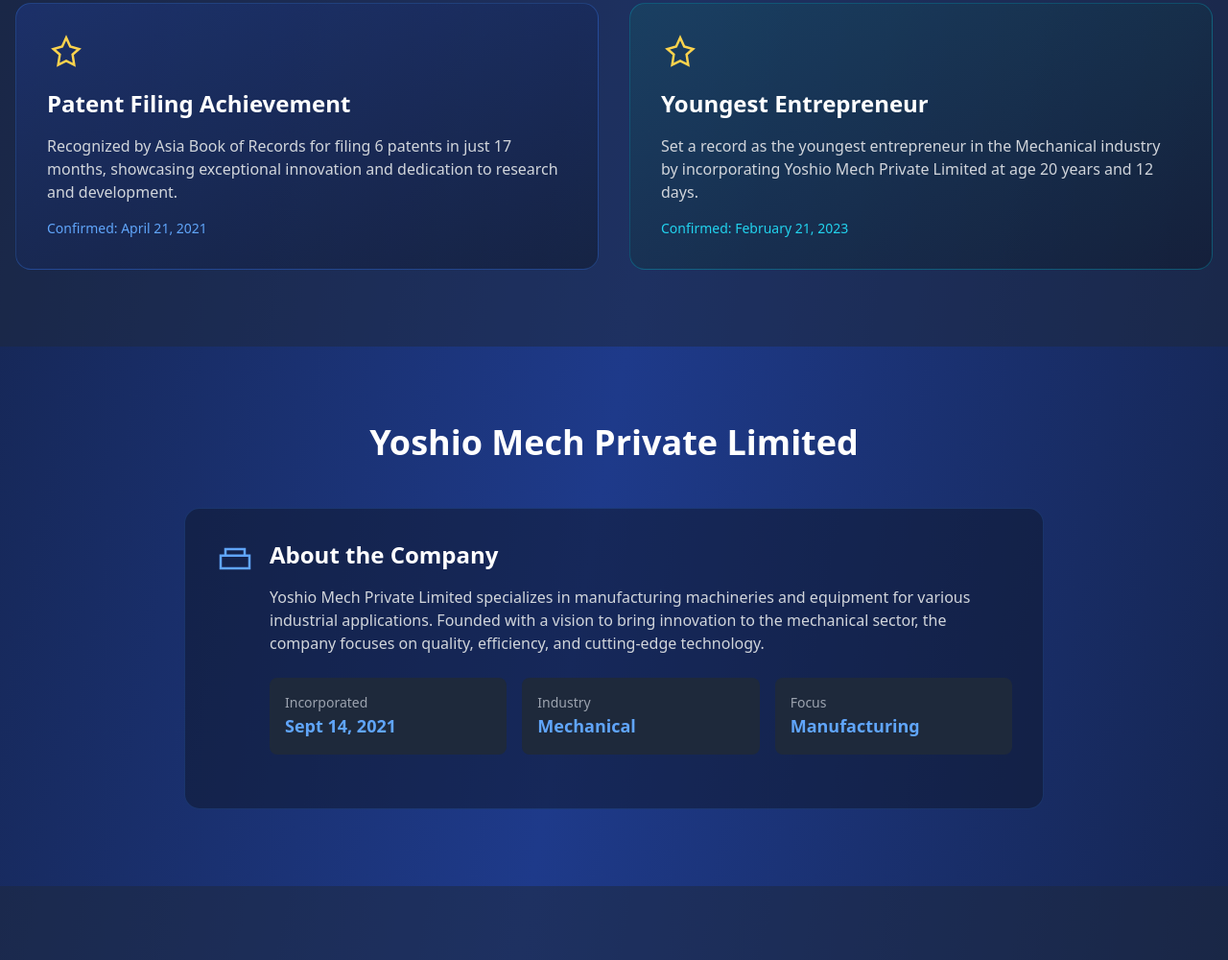
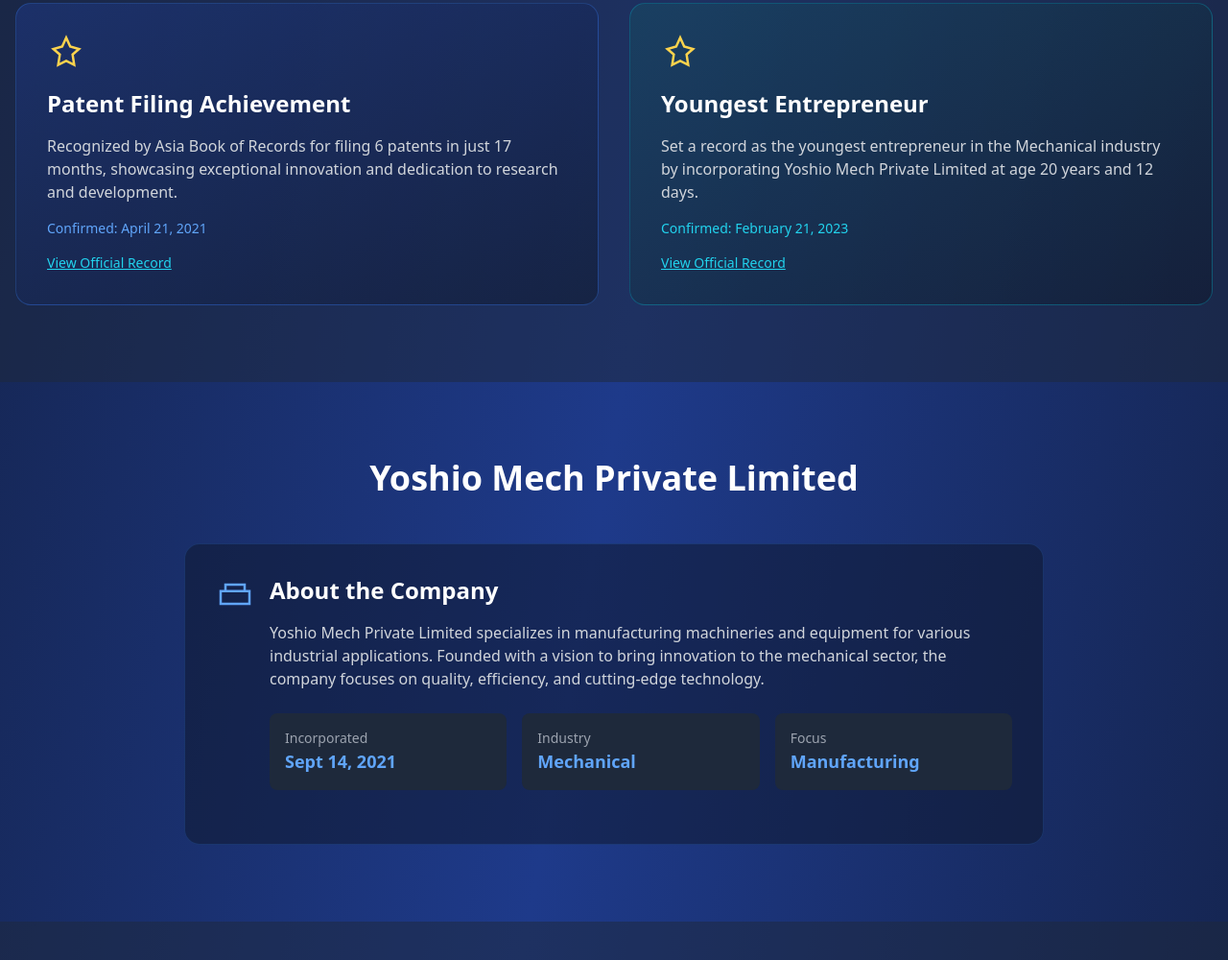
Before and after one commit to maheshpgportfolio/maheshpg-portfolio, a website: page index.html in a window 1280 px wide. Shown: the part 3161-4161 px from the top of the page at 96% size. Drawn offline with nearby package versions, Linux system fonts and the light colour scheme.

Commit message:
index.html

```diff
--- a/index.html
+++ b/index.html
@@ -305,6 +305,11 @@
             <h3 class="text-2xl font-semibold mb-4">Patent Filing Achievement</h3>
             <p class="text-gray-300 mb-4">Recognized by Asia Book of Records for filing 6 patents in just 17 months, showcasing exceptional innovation and dedication to research and development.</p>
             <p class="text-sm text-blue-400">Confirmed: April 21, 2021</p>
+            <a href="https://indiabookofrecords.in/mahesh-p-g-appreciation/"
+     target="_blank"
+     class="inline-block mt-4 text-cyan-400 hover:text-cyan-300 underline text-sm">
+     View Official Record
+  </a>
           </div>
           <div class="bg-gradient-to-br from-cyan-900/50 to-slate-900/50 p-8 rounded-2xl border border-cyan-500/30">
             <div class="mb-4">
@@ -313,6 +318,12 @@
             <h3 class="text-2xl font-semibold mb-4">Youngest Entrepreneur</h3>
             <p class="text-gray-300 mb-4">Set a record as the youngest entrepreneur in the Mechanical industry by incorporating Yoshio Mech Private Limited at age 20 years and 12 days.</p>
             <p class="text-sm text-cyan-400">Confirmed: February 21, 2023</p>
+
+            <a href="https://www.asiabookofrecords.com/youngest-entrepreneur-in-mechanical-industry/"
+     target="_blank"
+     class="inline-block mt-4 text-cyan-400 hover:text-cyan-300 underline text-sm">
+     View Official Record
+  </a>
           </div>
         </div>
       </div>
```
